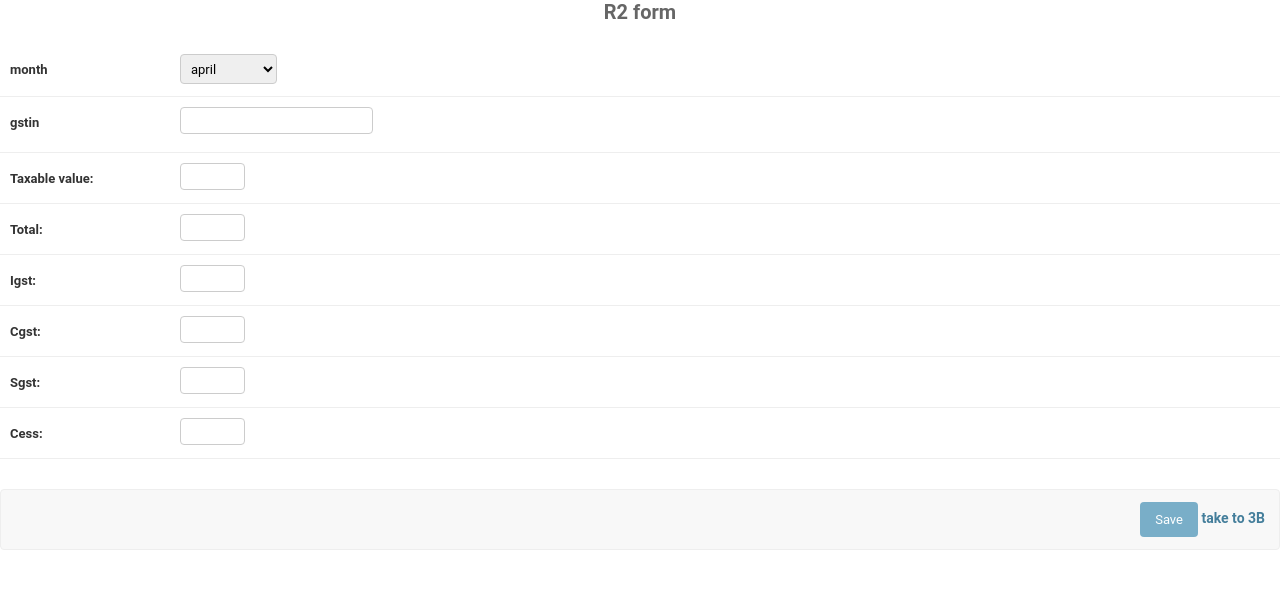
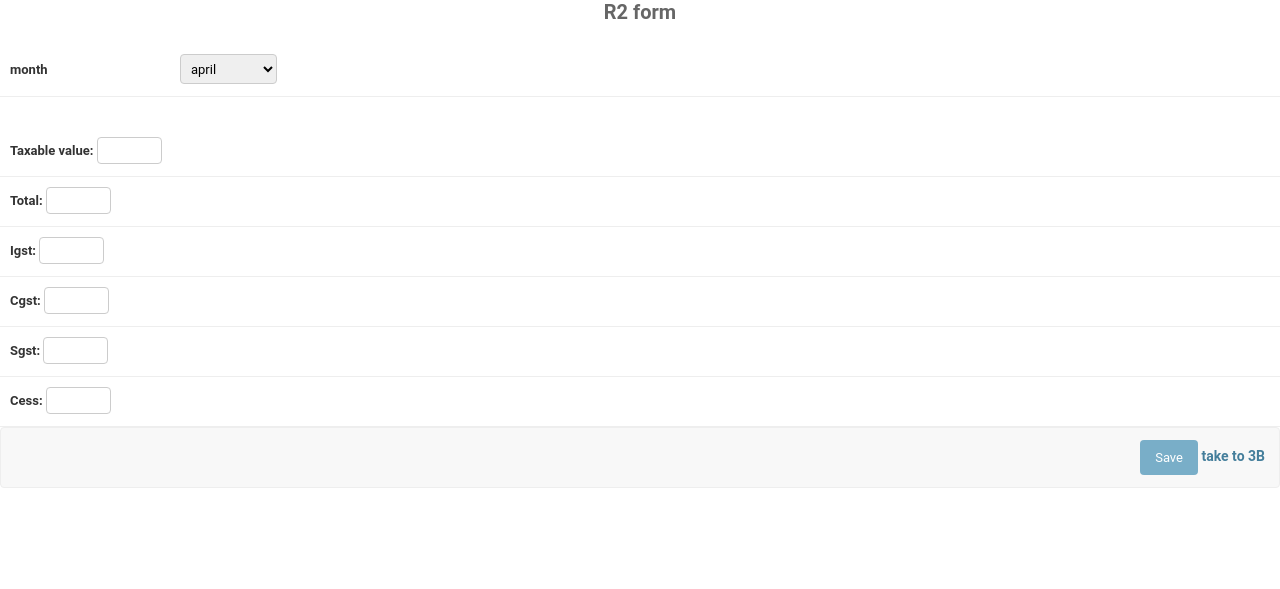
Before and after one commit to ShaakhaBrahma/GST-filing-tracker, a Django app: page /login/R2afill/1 in a window 1280 px wide. Shown: the top 589 px of the page. Run offline with Django 3.2, Linux system fonts and the light colour scheme; some web fonts are replaced.

Commit message:
forms are done

```diff
--- a/login/models.py
+++ b/login/models.py
@@ -69,7 +69,7 @@ class B3a(models.Model):
     ty = models.CharField(max_length=3)
     taxable_value = models.IntegerField()
     total = models.IntegerField()
-    igst =  models.IntegerField()
+    igst = models.IntegerField()
 
 
 
--- a/login/templates/R2a.html
+++ b/login/templates/R2afill.html
@@ -570,10 +570,6 @@ form .related-widget-wrapper ul {
      <option value="february">february</option>
          <option value="march">march</option></select></div>
       <div>
-      <div ><div class="form-row field-gstin">
-          <label class="required" id="">gstin</label>
-   <!-- <select name="gstin" required="" id="id_gstin">-->
-        <input type="text" class="form-control" name="gstin" maxlength="15" required="True" id="id_gstin" autocomplete="off"></p>
 
   <!--<option value="" selected="">---------</option>
    <% for choice in gstcode %>
@@ -688,7 +684,7 @@ form .related-widget-wrapper ul {
 <div class="submit-row">
 
     <input type="submit" value="Save" class="" name="_save">
-    <a href="{% url 'login:B3a' allgstin %}"><strong>take to 3B</strong></a>
+    <a href="{% url 'login:B3afill' allgstin %}"><strong>take to 3B</strong></a>
 
 
     </div></div>
--- a/login/urls.py
+++ b/login/urls.py
@@ -25,7 +25,7 @@ urlpatterns = [
     path('R1afill/<slug:gstin>/', views.R1afill, name='R1afill'),
     path('choice/<slug:gstin>/', views.choice, name='choice'),
     path('R2afill/<slug:gstin>', views.R2afill, name='R2afill'),
-    path('B3a/<slug:gstin>', views.B3a, name='B3a'),
+    path('B3afill/<slug:gstin>', views.B3afill, name='B3afill'),
     path('status/', views.status, name='status')
 
 
--- a/login/views.py
+++ b/login/views.py
@@ -1,6 +1,6 @@
 
 from django.shortcuts import render, redirect
-from .models import Client, R1a, R2a,B3a
+from .models import Client, R1a, R2a, B3a
 from django.template import RequestContext
 from django.http import HttpResponse, HttpResponseRedirect
 from django.urls import reverse
@@ -58,10 +58,10 @@ def R1afill(request, gstin):
             data.total = request.POST.get('total')
             data.save()
             client.save()
-            return render(request, 'R1a.html')
+            return render(request, 'R1afill.html', context={'allgstin': gstin})
     if request.method == "GET":
         #return HttpResponseRedirect(reverse('login:R1afill', args=(gstin)))
-        return render(request, 'R1a.html', context={'allgstin': gstin})
+        return render(request, 'R1afill.html', context={'allgstin': gstin})
 
 def choice(request, gstin):
     if request.method == "GET":
@@ -88,15 +88,27 @@ def R2afill(request, gstin):
         r2.save()
         r2a.save()
 
-        return render(request, 'R2a.html', context={'allgstin': gstin})
+        return render(request, 'R2afill.html', context={'allgstin': gstin})
     if request.method == "GET":
-        return render(request, 'R2a.html', context={'allgstin': gstin})
+        return render(request, 'R2afill.html', context={'allgstin': gstin})
 
-def B3a(request, gstin):
-    if request.method=="POST":
-        return render(request, 'B3a.html')
+def B3afill(request, gstin):
+    if request.method == "POST":
+        r3 = Client()
+        b3a = B3a()
+        r3.gstin = gstin
+        b3a.gstin = r3
+        b3a.ty = request.POST.get('ty')
+        b3a.month = request.POST.get('month')
+        b3a.taxable_value = request.POST.get('taxable_value')
+        b3a.total = request.POST.get('total')
+        b3a.igst = request.POST.get('igst')
+        r3.save()
+        b3a.save()
+
+        return render(request, 'B3afill.html', context={'allgstin': gstin})
     if request.method == "GET":
-        return render(request, 'B3a.html', context={'allgstin': gstin})
+        return render(request, 'B3afill.html', context={'allgstin': gstin})
 
 def status(request):
     if request.method == "GET":
```
Also changed, not shown: login/templates/B3afill.html (renamed from login/templates/B3a.html, +2 -14 lines), login/templates/choice.html (+1 -8 lines), db.sqlite3, login/templates/R1afill.html (renamed from login/templates/R1a.html).
